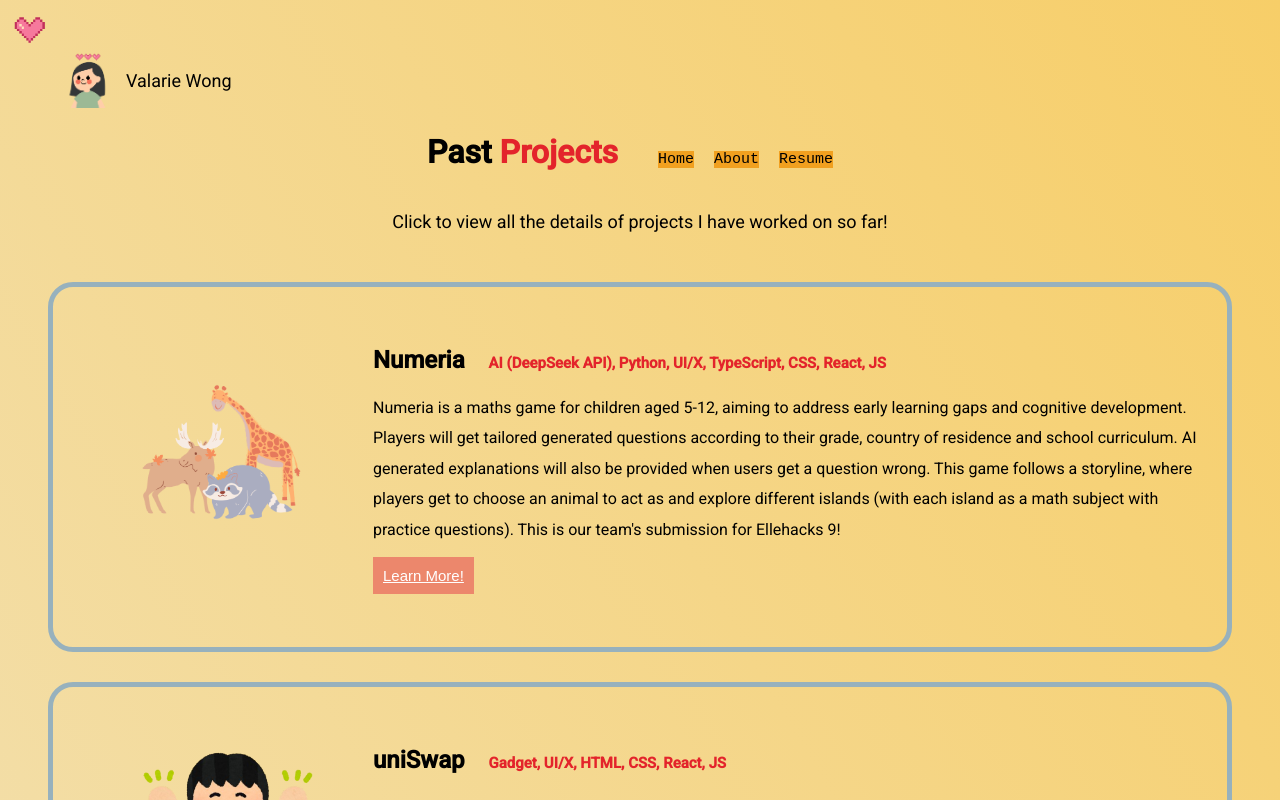
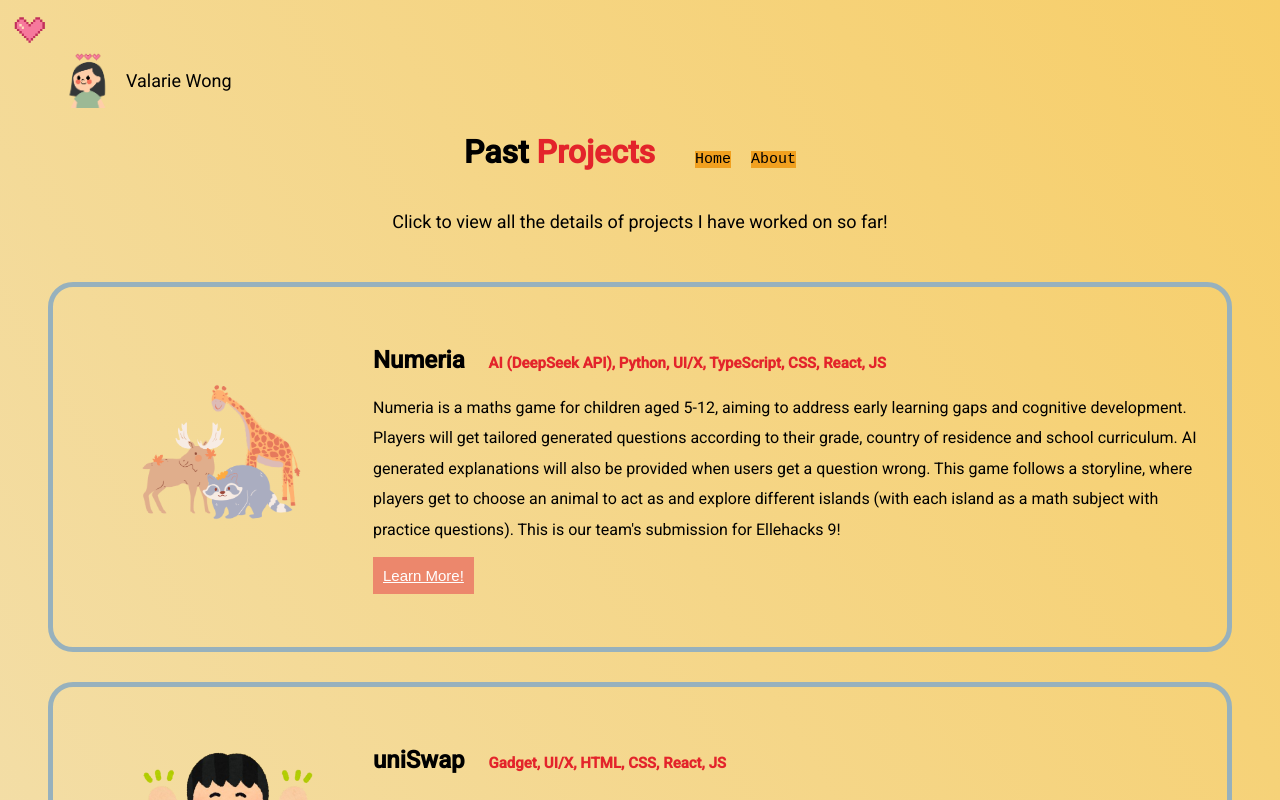
Before and after one commit to wyy01011/Personal_Website, a React (Create React App) app: page /#/Projects in a window 1280 px wide. Shown: the top 800 px of the page. Built offline with nearby package versions, Linux system fonts and the light colour scheme.

Commit message:
Removed resume

```diff
--- a/src/About.js
+++ b/src/About.js
@@ -27,7 +27,6 @@ function About() {
           <ul>
             <li><a href="#/">Home</a></li>
             <li><a href="#/Projects">Projects</a></li>
-            <li><a href="https://drive.google.com/file/d/1_KMwGjWEeKP7sVC6FxLce6zEZbFOD5pC/view?usp=drive_link" target="_blank">Resume</a></li>
           </ul>
       </nav>
 
--- a/src/Homepage.css
+++ b/src/Homepage.css
@@ -148,16 +148,6 @@ ul li{
   width: 100%;
   height: auto;
   transition: .5s ease;
-}
-
-.middle {
-  transition: .5s ease;
-  opacity: 0;
-  position: absolute;
-  top: 55%;
-  left: 47%;
-  transform: translate(-50%, -50%);
-  text-align: center;
 }
 
 .WordChangerContainer{
--- a/src/Homepage.js
+++ b/src/Homepage.js
@@ -29,7 +29,6 @@ function Homepage() {
                     <ul>
                         <li><a href="#/About">About</a></li>
                         <li><a href="#/Projects">Projects</a></li>
-                        <li><a href="https://drive.google.com/file/d/1_KMwGjWEeKP7sVC6FxLce6zEZbFOD5pC/view?usp=drive_link" target="_blank">Resume</a></li>
                     </ul>
                 </nav>
 
@@ -44,9 +43,6 @@ function Homepage() {
                 <div className = "homepageMePicResumeContainer">
                     <img src={`${process.env.PUBLIC_URL}/images/Homepage_me.jpg`} alt="Picture of me" className="imageMe"/>
 
-                    <div className = "middle">
-                        <a href="https://drive.google.com/file/d/1_KMwGjWEeKP7sVC6FxLce6zEZbFOD5pC/view?usp=drive_link" target="_blank"><div className="resume">Click for my resume</div></a>
-                    </div>
                 </div>
 
             </div>
--- a/src/Projects.js
+++ b/src/Projects.js
@@ -26,7 +26,6 @@ function Projects() {
                 <ul>
                     <li><a href="#/">Home</a></li>
                     <li><a href="#/About">About</a></li>
-                    <li><a href="https://drive.google.com/file/d/1_KMwGjWEeKP7sVC6FxLce6zEZbFOD5pC/view?usp=drive_link" target="_blank">Resume</a></li>
                 </ul>
             </nav>
         </div>
```
